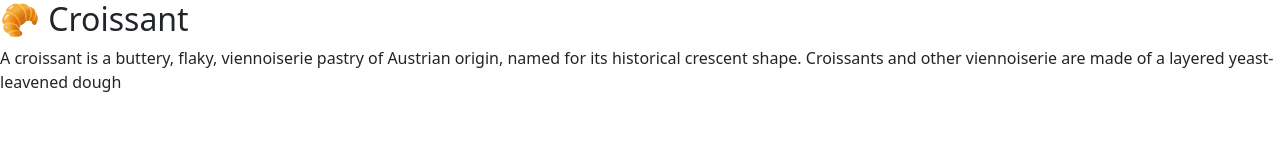
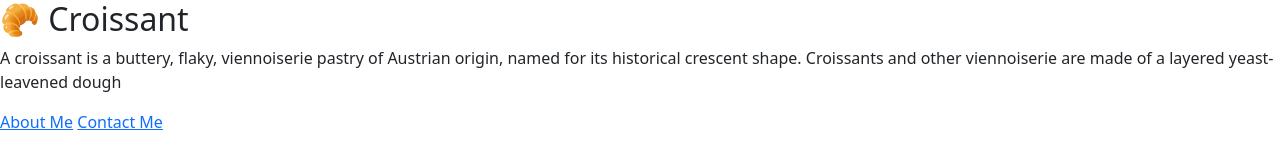
Before and after one commit to deblynt13/SheCodes-Resp.-Week3-lesson-5, a plain HTML site: page index.html in a window 1280 px wide. Drawn offline with nearby package versions, Linux system fonts and the light colour scheme.

Commit message:
Added about and contact links

```diff
--- a/index.html
+++ b/index.html
@@ -25,5 +25,8 @@
         Austrian origin, named for its historical crescent shape.
         Croissants and other viennoiserie are made of a layered yeast-leavened dough</p>
     </p>
+    <a href = "/about.html">About Me</a>
+    <a href = "/contact.html">Contact Me</a>
+    <a href= ""
   </body>
 </html>
```
